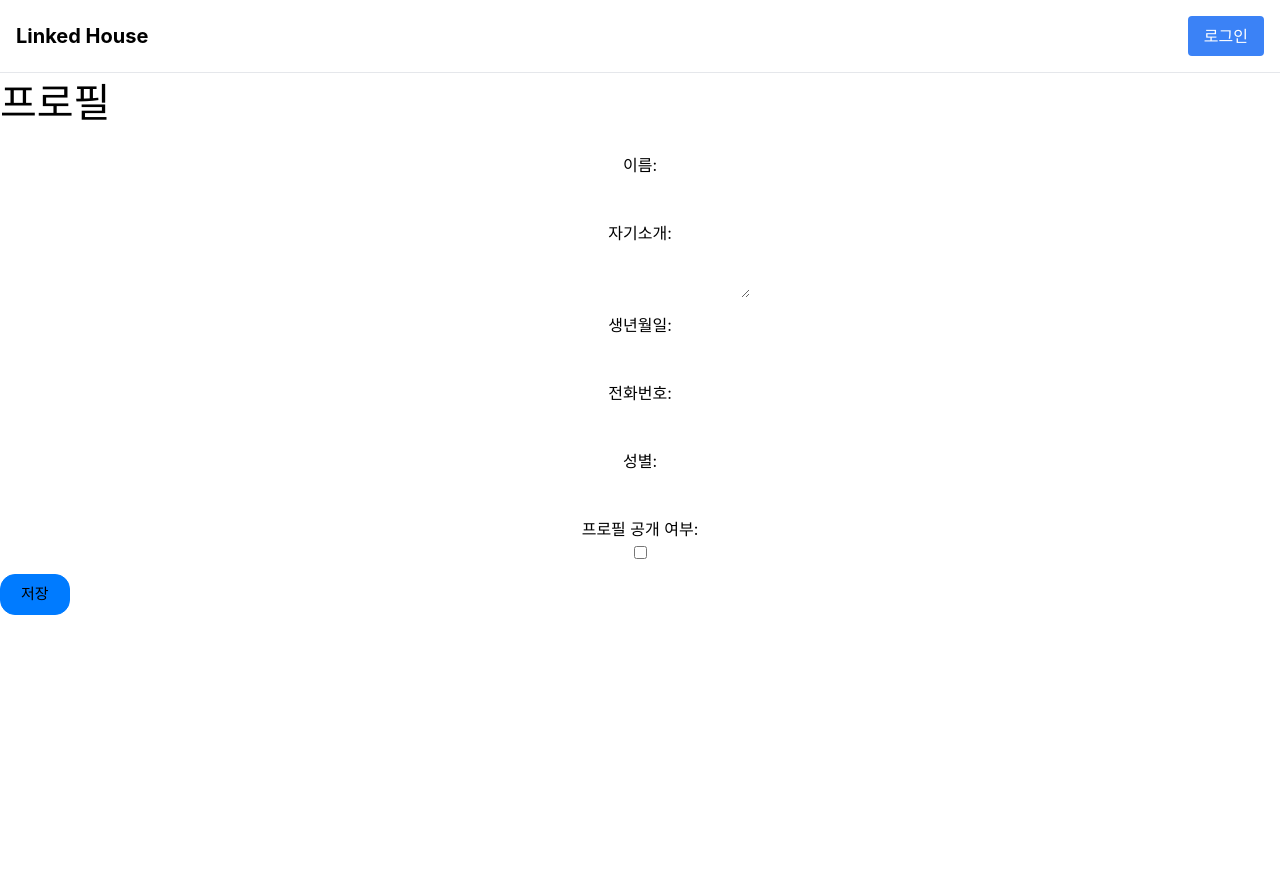
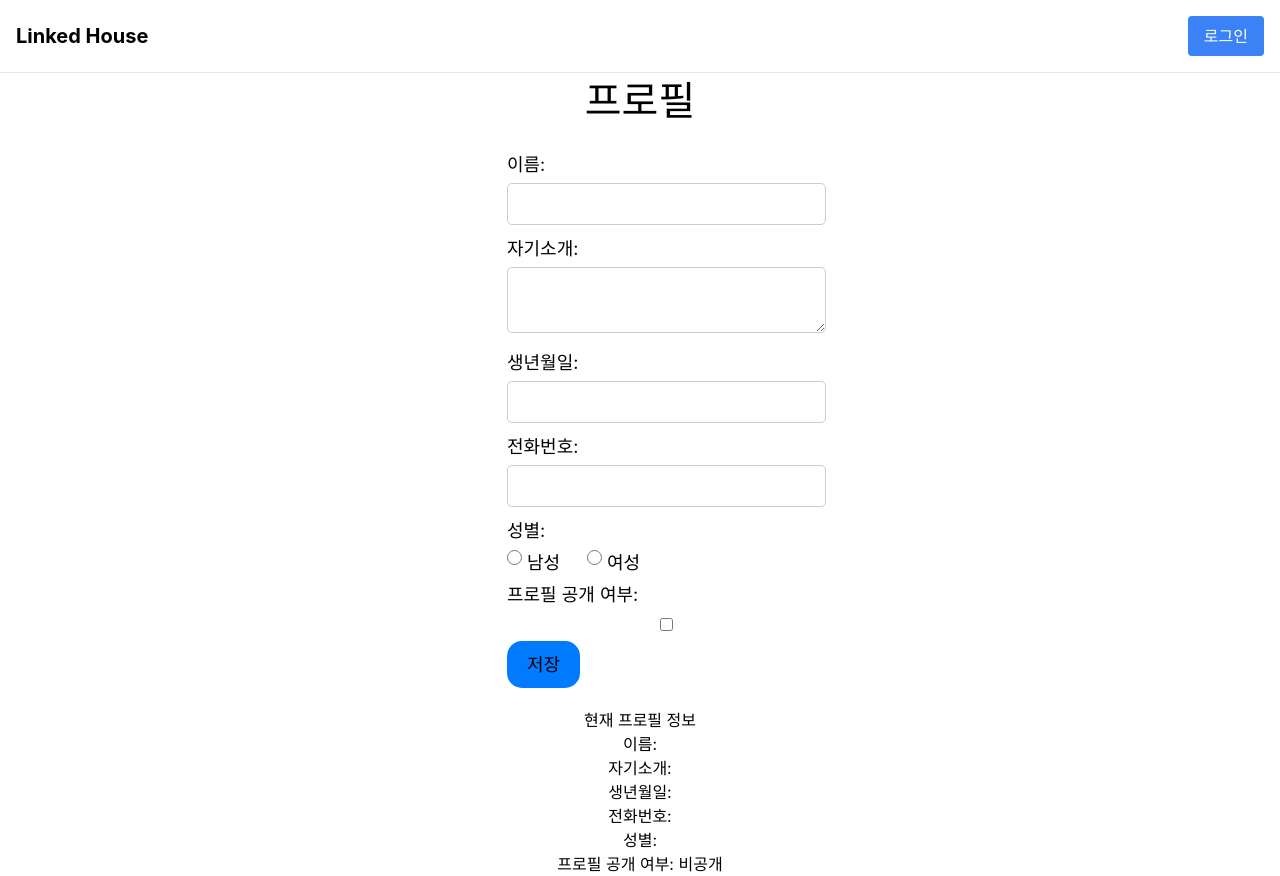
Before and after one commit to weble4/linked-house-frontend, a React (Create React App) app: page /profiles in a window 1280 px wide. Both pictures are taken after a click on the button "저장". Before the commit the page ends 800 px from the top, so only its background shows below. Built offline with nearby package versions, Linux system fonts and the light colour scheme.

Commit message:
프로필만 수정
나머지 다 삭제함(중복 코드가 많아서)

```diff
--- a/src/App.js
+++ b/src/App.js
@@ -9,9 +9,7 @@ import HostPages from "./components/host/HostPages";
 import HouseManagement from "./components/host/HouseManagement";
 import HouseRegist from "./components/host/HouseRegist";
 import Userpage from "./components/user/Userpage";
-import Private from "./components/user/Private";
 import ProfileEditor from "./components/user/ProfileEditor";
-import BookmarkList from "./components/user/BookmarkList";
 import HouseUpdateForm from "./components/host/HouseUpdateForm";
 import ReservationSetting from "./components/host/ReservationSetting";
 
@@ -37,9 +35,7 @@ const App = () => {
                     <Route path="/certified" element={<Certified />} />
                     <Route path="/host-settings" element={<HostPages />} />
                     <Route path="/account-settings" element={<Userpage />} />
-                    <Route path="/privates" element={<Private />} />
                     <Route path="/profiles" element={<ProfileEditor />} />
-                    <Route path="/bookmarks" element={<BookmarkList />} />
                     <Route path="/house-management" element={<HouseManagement />} />
                     <Route path="/house-regist" element={<HouseRegist />} />
                     <Route path="/house-update/:rentalId" element={<HouseUpdateForm />} />
--- a/src/components/user/Bookmark.css
+++ /dev/null
@@ -1,67 +0,0 @@
-.bookmark-container {
-    background-color: #fff;
-    padding: 20px;
-    border-radius: 8px;
-    box-shadow: 0 2px 4px rgba(0, 0, 0, 0.1);
-    max-width: 400px;
-    margin: 0 auto;
-  }
-
-  .bookmark-title {
-    font-size: 24px;
-    margin-bottom: 20px;
-  }
-
-  .bookmark-form {
-    display: flex;
-    gap: 10px;
-    margin-bottom: 15px;
-  }
-
-  input[type="text"] {
-    flex-grow: 1;
-    padding: 10px;
-    border: 1px solid #ccc;
-    border-radius: 5px;
-    font-size: 16px;
-  }
-
-  button.add-button {
-    background-color: #007bff;
-    color: #fff;
-    border: none;
-    border-radius: 5px;
-    padding: 10px 20px;
-    font-size: 18px;
-    cursor: pointer;
-  }
-
-  button.add-button:hover {
-    background-color: #0056b3;
-  }
-
-  ul.bookmark-list {
-    list-style: none;
-    padding: 0;
-  }
-
-  ul.bookmark-list li {
-    display: flex;
-    justify-content: space-between;
-    align-items: center;
-    margin-bottom: 10px;
-  }
-
-  button.remove-button {
-    background-color: #ff0000;
-    color: #fff;
-    border: none;
-    border-radius: 5px;
-    padding: 5px 10px;
-    font-size: 14px;
-    cursor: pointer;
-  }
-
-  button.remove-button:hover {
-    background-color: #cc0000;
-  }
--- a/src/components/user/BookmarkList.js
+++ /dev/null
@@ -1,44 +0,0 @@
-import React, { useState } from 'react';
-
-function BookmarkList() {
-  const [bookmarks, setBookmarks] = useState([]);
-  const [newBookmark, setNewBookmark] = useState('');
-
-  const addBookmark = () => {
-    if (newBookmark) {
-      setBookmarks([...bookmarks, newBookmark]);
-      setNewBookmark('');
-    }
-  };
-
-  const removeBookmark = (index) => {
-    const updatedBookmarks = [...bookmarks];
-    updatedBookmarks.splice(index, 1);
-    setBookmarks(updatedBookmarks);
-  };
-
-  return (
-    <div>
-      <h1>북마크</h1>
-      <div>
-        <input
-          type="text"
-          value={newBookmark}
-          onChange={(e) => setNewBookmark(e.target.value)}
-          placeholder="새 북마크 추가"
-        />
-        <button onClick={addBookmark}>추가</button>
-      </div>
-      <ul>
-        {bookmarks.map((bookmark, index) => (
-          <li key={index}>
-            {bookmark}
-            <button onClick={() => removeBookmark(index)}>제거</button>
-          </li>
-        ))}
-      </ul>
-    </div>
-  );
-}
-
-export default BookmarkList;
--- a/src/components/user/Private.css
+++ /dev/null
@@ -1,51 +0,0 @@
-/* 입력 그룹 스타일 */
-.form-group {
-  margin-bottom: 15px;
-  display: flex;
-  flex-direction: column;
-  align-items: center;
-  justify-content: center;
-}
-
-/* 입력 필드 스타일 */
-.private-input {
-  width: 20%;
-  padding: 10px;
-  border: 1px solid #ccc;
-  border-radius: 5px;
-  font-size: 14px;
-  margin-bottom: 10px; /* Add some space between input fields */
-}
-
-  /* 제목 스타일 */
-  h1 {
-    font-size: 40px;
-    margin-bottom: 20px;
-  }
-
-  /* 라벨 스타일 */
-  label {
-    display: block;
-    margin-bottom: 5px;
-  }
-
-  /* 버튼 스타일 */
-  button {
-    background-color: #007bff;
-    color: black;
-    border: none;
-    border-radius: 15px;
-    padding: 8px 10px; /* 수정: 좌우 여백을 조절합니다. */
-    font-size: 15px;
-    cursor: pointer;
-    margin-right: 5px; /* 수정: 오른쪽 마진을 추가하여 버튼 간격을 조절합니다. */
-  }
-
-  /* 마지막 버튼에는 오른쪽 마진을 추가하지 않습니다. */
-  button:last-child {
-    margin-right: 0;
-  }
-
-  button:hover {
-    background-color: #0056b3;
-  }
--- a/src/components/user/Private.js
+++ /dev/null
@@ -1,105 +0,0 @@
-import React, { useState } from 'react';
-import './Private.css';
-
-function Home() {
-  const [name, setName] = useState('');
-  const [email, setEmail] = useState('');
-  const [password, setPassword] = useState('');
-
-  const handleNameChange = (e) => {
-    setName(e.target.value);
-  };
-
-  const handleEmailChange = (e) => {
-    setEmail(e.target.value);
-  };
-
-  const handlePasswordChange = (e) => {
-    setPassword(e.target.value);
-  };
-
-  const handleUpdate = () => {
-    // 사용자 정보를 업데이트할 데이터 객체 생성
-    const userData = {
-      name: name,
-      email: email,
-      password: password,
-    };
-
-    // 백엔드 API 엔드포인트 설정
-    const updateApiUrl = '/api/customers/update'; // 사용자 정보 업데이트 엔드포인트
-
-    // API 호출을 위한 옵션 설정
-    const requestOptions = {
-      method: 'PATCH', // 업데이트 요청을 보냅니다.
-      headers: {
-        'Content-Type': 'application/json',
-      },
-      body: JSON.stringify(userData), // JSON 형식으로 데이터 전송
-    };
-
-    // 업데이트 요청
-    fetch(updateApiUrl, requestOptions)
-      .then((response) => response.json())
-      .then((data) => {
-        // 업데이트 성공 또는 오류 처리
-        console.log('업데이트 결과:', data);
-        // 성공 또는 오류 메시지를 처리할 수 있습니다.
-        // 탈퇴 버튼을 활성화하거나 다른 작업을 수행합니다.
-      })
-      .catch((error) => {
-        console.error('Update Error:', error);
-        // 오류 처리
-      });
-  };
-
-  const handleWithdrawal = () => {
-    // 백엔드 API 엔드포인트 설정
-    const withdrawalApiUrl = '/api/customers/withdrawal'; // 계정 탈퇴 엔드포인트
-
-    // 탈퇴 요청
-    fetch(withdrawalApiUrl, {
-      method: 'POST', // POST 요청을 보냅니다.
-    })
-      .then((response) => response.json())
-      .then((data) => {
-        // 탈퇴 성공 또는 오류 처리
-        console.log('탈퇴 결과:', data);
-        // 성공 또는 오류 메시지를 처리할 수 있습니다.
-        if (data.success) {
-          // 탈퇴 성공 시 추가 동작을 수행할 수 있습니다.
-          // 예를 들어 로그아웃 등의 동작을 수행할 수 있습니다.
-          alert('계정이 성공적으로 삭제되었습니다.');
-          // 로그아웃 등의 동작을 수행하는 함수를 호출하세요.
-          // 예를 들어, logout();
-        } else {
-          // 탈퇴 실패 시 오류 메시지를 표시하거나 다른 처리를 수행하세요.
-          alert('탈퇴 요청을 처리할 수 없습니다.');
-        }
-      })
-      .catch((error) => {
-        console.error('Withdrawal Error:', error);
-        // 오류 처리
-      });
-  };
-
-  return (
-    <div>
-      <label>이름: </label>
-      <input type="text" value={name} onChange={handleNameChange} className="private-input" />
-      <button onClick={handleUpdate}>변경</button>
-
-      <label>이메일: </label>
-      <input type="email" value={email} onChange={handleEmailChange} className="private-input" />
-      <button onClick={handleUpdate}>변경</button>
-
-      <label>비밀번호: </label>
-      <input type="password" value={password} onChange={handlePasswordChange} className="private-input" />
-
-      <button onClick={handleUpdate}>변경</button>
-      <button onClick={handleWithdrawal}>계정 삭제</button>
-    </div>
-  );
-}
-
-export default Home;
--- a/src/components/user/ProfileEditor.css
+++ b/src/components/user/ProfileEditor.css
@@ -1,13 +1,72 @@
-/* 입력 그룹 스타일 */
-.form-group {
-  margin-bottom: 15px;
+/* 입력 필드 스타일 */
+.form-group input,
+.form-group textarea,
+.form-group checkbox {
+  border: 1px solid #ccc;
+  border-radius: 5px;
+  padding: 8px;
+  width: 120%;
+  margin-bottom: 10px;
+  font-size: 16px;
+}
+
+/* ProfileEditor.css 파일에 다음 스타일을 추가합니다. */
+
+.profile-container {
   display: flex;
   flex-direction: column;
-  align-items: center; /* 세로 중앙 정렬 */
-  text-align: center; /* 내부 텍스트 가운데 정렬 */
+  align-items: center;
+  justify-content: center;
+  height: 100vh; /* 화면 전체 높이로 설정합니다. */
 }
 
-/* 입력 필드 스타일 */
+.profile-title {
+  font-size: 40px;
+  margin-bottom: 20px;
+}
+
+/* 나머지 스타일 유지 */
+
+/* 저장 메시지 스타일 */
+.saved-message {
+  text-align: center;
+  margin-top: 20px;
+}
+
+.centered {
+  display: flex;
+  justify-content: center;
+  align-items: center;
+  height: 100vh; /* 화면 전체 높이로 중앙에 위치하도록 설정합니다. */
+  flex-direction: column; /* 요소 내부의 내용을 세로로 정렬합니다. */
+}
+
+/* 필요에 따라 중앙에 위치하는 요소의 너비와 다른 스타일을 조정할 수 있습니다. */
+.centered-content {
+  width: 60%; /* 중앙에 위치하는 요소의 너비를 조정합니다. */
+  text-align: center; /* 내용을 가운데 정렬합니다. */
+  /* 추가적인 스타일을 적용하세요. */
+}
+
+/* CSS 파일(ProfileEditor.css)에 추가 */
+.gender-container {
+  display: flex;
+  justify-content: space-between;
+  width: 50%; /* 버튼 컨테이너의 너비를 조정합니다. */
+}
+
+.gender-label {
+  display: flex;
+  align-items: center;
+}
+
+/* 다음은 라디오 버튼의 스타일을 조정합니다. */
+.gender-label input[type="radio"] {
+  width: 15px; /* 라디오 버튼의 너비를 조정합니다. */
+  height: 15px; /* 라디오 버튼의 높이를 조정합니다. */
+  margin-right: 5px; /* 라디오 버튼 사이의 간격을 설정합니다. */
+}
+
 .profile-input {
   width: 30%;
   padding: 10px;
@@ -27,17 +86,16 @@ h1 {
 label {
   display: block;
   margin-bottom: 5px;
+  font-size: 18px;
 }
 
 /* 버튼 스타일 */
 button {
   background-color: #007bff;
-  color: black;
-  border: 1px solid #007bff;
+  border: none;
   border-radius: 15px;
-  padding: 8px 20px;
-  font-size: 15px;
+  padding: 10px 20px;
+  font-size: 18px;
   cursor: pointer;
-  text-align: center; /* 중앙 정렬 */
-  margin: 0 auto; /* 가로 중앙 정렬 */
+  text-align: center;
 }
--- a/src/components/user/ProfileEditor.js
+++ b/src/components/user/ProfileEditor.js
@@ -2,12 +2,13 @@ import React, { useState } from 'react';
 import './ProfileEditor.css';
 
 function ProfileEditor() {
-  const [name, setName] = useState(''); // 이름 상태
-  const [profileText, setProfileText] = useState(''); // 프로필 내용 상태
-  const [birthdate, setBirthdate] = useState(''); // 생년월일 상태
-  const [phoneNumber, setPhoneNumber] = useState(''); // 전화번호 상태
-  const [gender, setGender] = useState(''); // 성별 상태
-  const [isProfilePublic, setIsProfilePublic] = useState(false); // 프로필 공개 여부 상태
+  const [name, setName] = useState('');
+  const [profileText, setProfileText] = useState('');
+  const [birthdate, setBirthdate] = useState('');
+  const [phoneNumber, setPhoneNumber] = useState('');
+  const [gender, setGender] = useState('');
+  const [isProfilePublic, setIsProfilePublic] = useState(false);
+  const [isSaved, setIsSaved] = useState(false);
 
   const handleNameChange = (e) => {
     setName(e.target.value);
@@ -34,43 +35,65 @@ function ProfileEditor() {
   };
 
   const handleSave = () => {
-    // 이곳에서 사용자 프로필 정보를 서버에 저장하는 로직을 추가합니다.
-    console.log('이름:', name);
-    console.log('자기소개:', profileText);
-    console.log('생년월일:', birthdate);
-    console.log('전화번호:', phoneNumber);
-    console.log('성별:', gender);
-    console.log('프로필 공개 여부:', isProfilePublic);
+    // 저장 로직 추가
+
+    // 저장 성공 시 isSaved 상태를 true로 설정합니다.
+    setIsSaved(true);
   };
 
   return (
-    <div>
-      <h1>프로필</h1>
+    <div className="profile-container">
+      <h1 className="profile-title">프로필</h1>
       <div className="form-group">
-        <label>이름:</label>
-        <input type="text" value={name} onChange={handleNameChange} />
+        <label className="profile-label">이름:</label>
+        <input className="profile-input" type="text" value={name} onChange={handleNameChange} />
+        <label className="profile-label">자기소개:</label>
+        <textarea className="profile-input" value={profileText} onChange={handleProfileTextChange} />
+        <label className="profile-label">생년월일:</label>
+        <input className="profile-input" type="text" value={birthdate} onChange={handleBirthdateChange} />
+        <label className="profile-label">전화번호:</label>
+        <input className="profile-input" type="text" value={phoneNumber} onChange={handlePhoneNumberChange} />
+        <label className="profile-label">성별:</label>
+        <div className="gender-container">
+          <label className="gender-label" htmlFor="male">
+            <input
+              type="radio"
+              id="male"
+              name="gender"
+              value="male"
+              checked={gender === 'male'}
+              onChange={handleGenderChange}
+            />
+            남성
+          </label>
+
+          <label className="gender-label" htmlFor="female">
+            <input
+              type="radio"
+              id="female"
+              name="gender"
+              value="female"
+              checked={gender === 'female'}
+              onChange={handleGenderChange}
+            />
+            여성
+          </label>
+        </div>
+        <label className="profile-label">프로필 공개 여부:</label>
+        <input type="checkbox" checked={isProfilePublic} onChange={handleProfilePublicChange} />
+        <button className="save-button" onClick={handleSave}>저장</button>
       </div>
-      <div className="form-group">
-        <label>자기소개:</label>
-        <textarea value={profileText} onChange={handleProfileTextChange} />
-      </div>
-      <div className="form-group">
-        <label>생년월일:</label>
-        <input type="text" value={birthdate} onChange={handleBirthdateChange} />
-      </div>
-      <div className="form-group">
-        <label>전화번호:</label>
-        <input type="text" value={phoneNumber} onChange={handlePhoneNumberChange} />
-      </div>
-      <div className="form-group">
-        <label>성별:</label>
-        <input type="text" value={gender} onChange={handleGenderChange} />
-      </div>
-      <div className="form-group">
-        <label>프로필 공개 여부:</label>
-        <input type="checkbox" checked={isProfilePublic} onChange={handleProfilePublicChange} />
-      </div>
-      <button onClick={handleSave}>저장</button>
+      {isSaved && (
+        <div className="saved-message">
+          <h2>현재 프로필 정보</h2>
+          <p>이름: {name}</p>
+          <p>자기소개: {profileText}</p>
+          <p>생년월일: {birthdate}</p>
+          <p>전화번호: {phoneNumber}</p>
+          <p>성별: {gender}</p>
+          <p>프로필 공개 여부: {isProfilePublic ? '공개' : '비공개'}</p>
+        </div>
+      )}
     </div>
   );
 }
```
